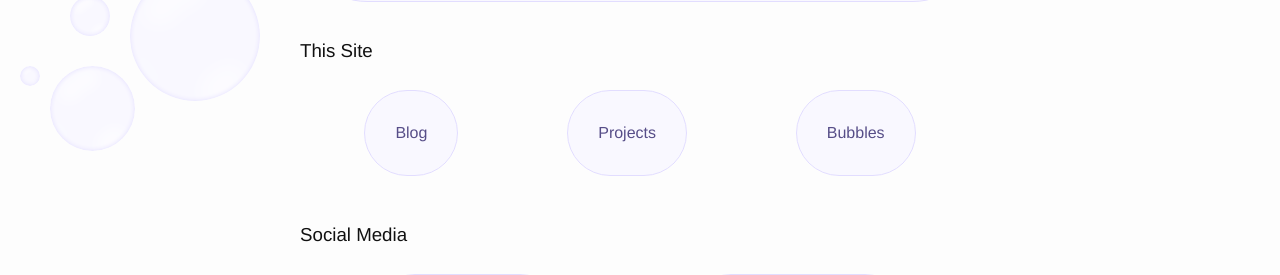
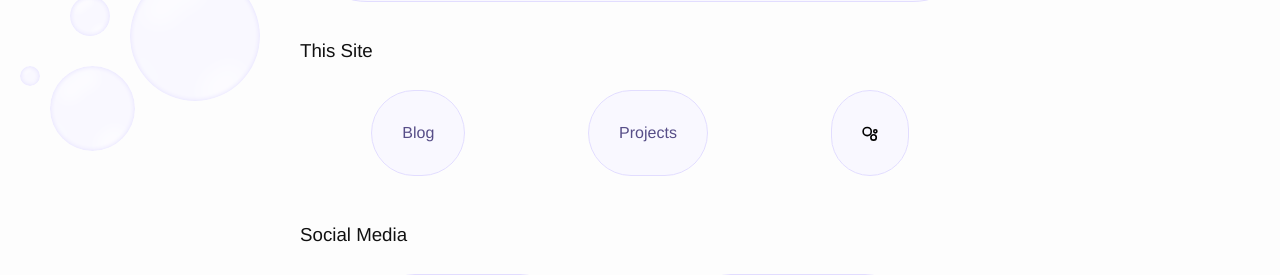
Before and after one commit to caseywatts/caseywatts.github.io, a Jekyll site: the page built from index.html, in a window 1280 px wide. Shown: the part 234-509 px from the top of the page. Built offline with Jekyll 4.4.1, drawn with Linux system fonts in a browser that asks for light colours.

Commit message:
use bubbles icon

```diff
--- a/index.html
+++ b/index.html
@@ -12,8 +12,24 @@
     <a href="/projects.html">
       <p class="bubble-link">Projects</p>
     </a>
-    <a href="http://caseywatts.com/bubbles.html">
-      <p class="bubble-link">Bubbles</p>
+    <a href="/bubbles">
+      <p class="bubble-link">
+        <span class="icon">
+          <svg width="128px" height="128px" viewBox="0 0 128 128" version="1.1" xmlns="http://www.w3.org/2000/svg" xmlns:xlink="http://www.w3.org/1999/xlink">
+              <!-- Generator: Sketch 41.2 (35397) - http://www.bohemiancoding.com/sketch -->
+              <title>128</title>
+              <desc>Created with Sketch.</desc>
+              <defs></defs>
+              <g id="Page-1" stroke="none" stroke-width="1" fill="none" fill-rule="evenodd">
+                  <g id="128" stroke="#000000" stroke-width="13">
+                      <ellipse id="Oval" cx="41.5581751" cy="44.5581751" rx="32.5581751" ry="32.5581751"></ellipse>
+                      <ellipse id="Oval" cx="106.56723" cy="42.5672304" rx="12.5672304" ry="12.5672304"></ellipse>
+                      <ellipse id="Oval" cx="92.5672304" cy="91.5672304" rx="21.5" ry="21.5"></ellipse>
+                  </g>
+              </g>
+          </svg>
+        </span>
+      </p>
     </a>
   </div>
   <h3>Social Media</h3>
```
